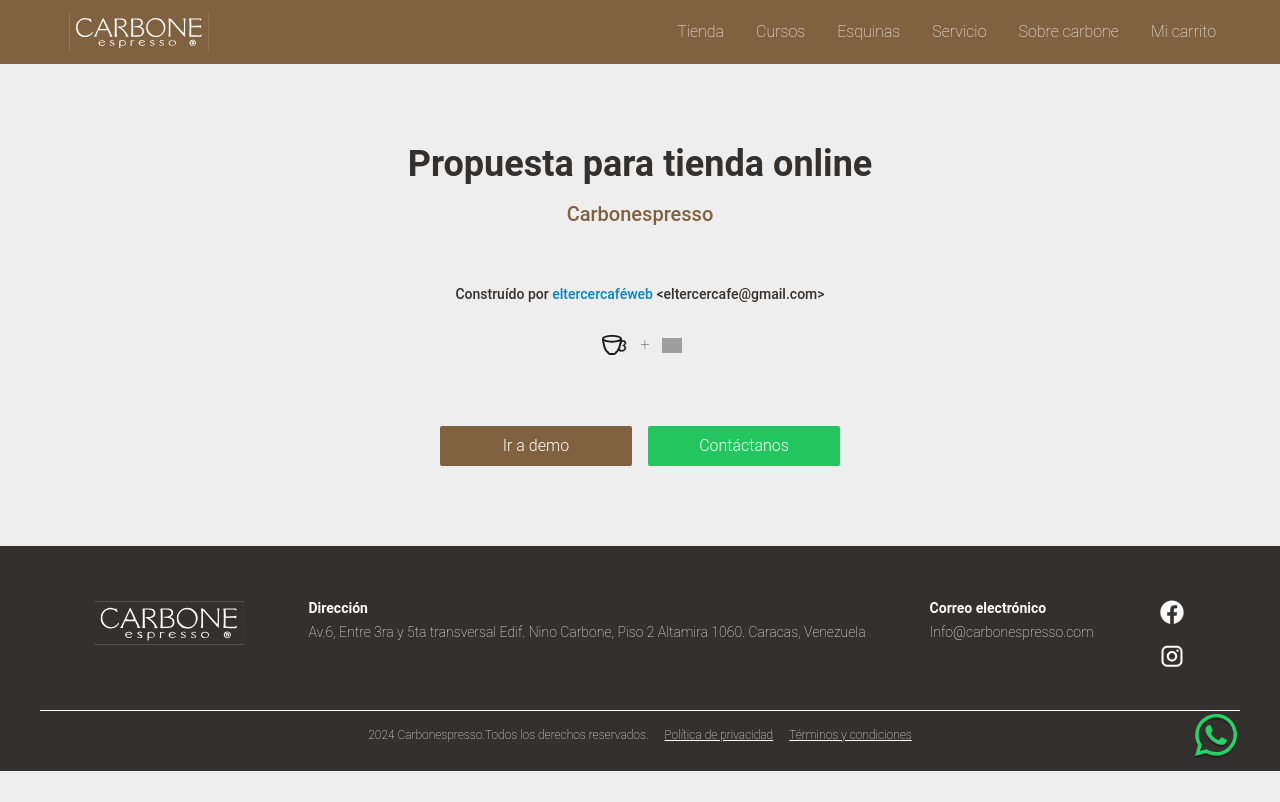
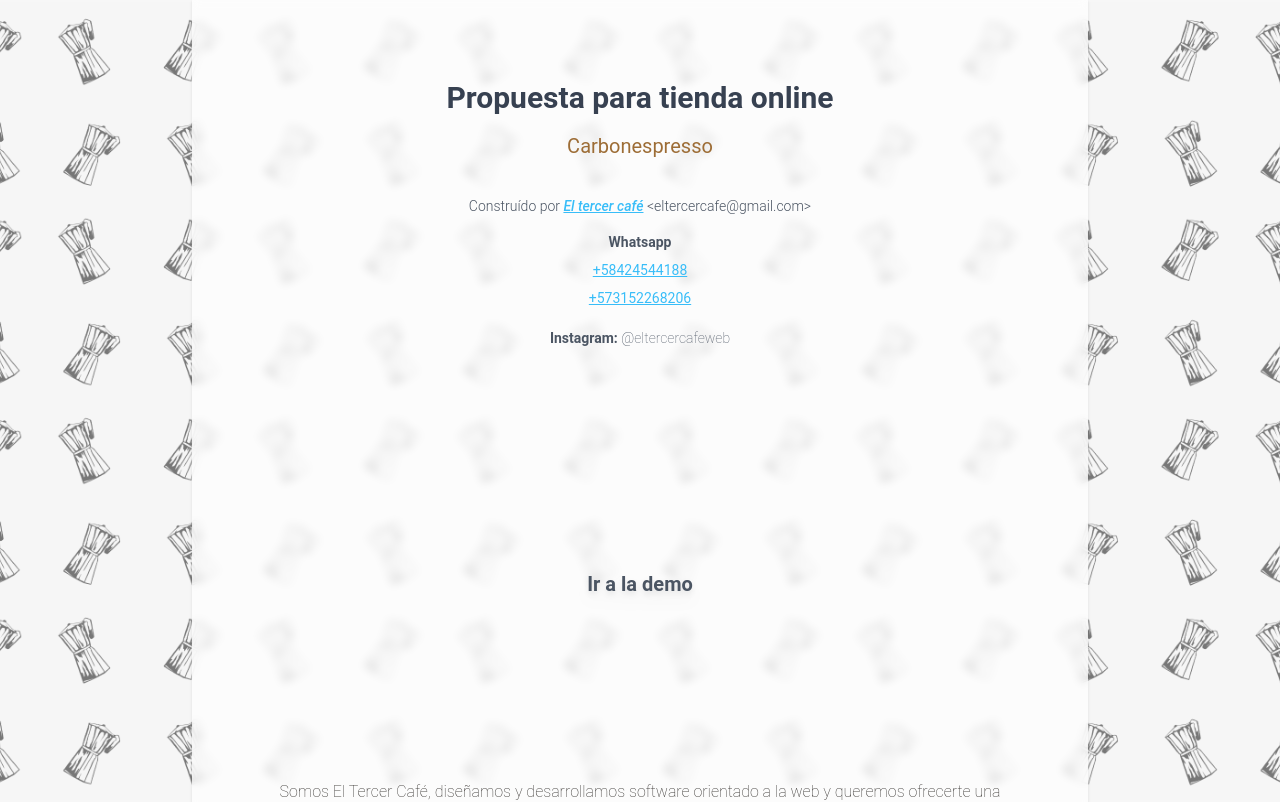
Before and after one commit to binacofi/carbonespresso, a Next.js app: page / in a window 1280 px wide. Shown: the top 802 px of the page. Built offline with nearby package versions, Linux system fonts and the light colour scheme; grey boxes are pictures that could not be loaded.

Commit message:
Refactoring: Home page finished for propose

```diff
--- a/src/app/components/product-card.tsx
+++ b/src/app/components/product-card.tsx
@@ -10,7 +10,7 @@
     return(
       <div className="w-full hover:max-w-80 hover:shadow-lg transition-all duration-200 sm:max-w-72 bg-white rounded-sm shadow border p-5 flex flex-col gap-4">
         <img src={product.imageUrl} className="max-w-54"></img>
-        <span className="font-medium block">{product.name}</span>
+        <span className="font-medium text-sm block">{product.name}</span>
       </div>
     )
 }
--- a/src/app/globals.css
+++ b/src/app/globals.css
@@ -7,6 +7,22 @@
   font-family: "Roboto", sans-serif;
   font-weight: 100;
   font-style: normal;
+}
+
+
+#home {
+  background-image: url("/pattern.png");
+  background-position: center;
+  background-size: cover;
+  background-repeat: no-repeat;
+  background-attachment: fixed;
+}
+
+#demo-view {
+  background-image: linear-gradient(to right bottom, rgba(254,254,254,0.1),rgba(238, 238, 238,0.)), url("/ss.png");
+  background-position: center;
+  background-size: cover;
+  background-repeat: no-repeat;
 }
 /*  */
 /* #home { */
--- a/src/app/layout.tsx
+++ b/src/app/layout.tsx
@@ -1,8 +1,5 @@
 import type { Metadata } from "next";
 import "./globals.css";
-import Navbar from "./components/navbar";
-import Footer from "./components/footer";
-import WhatsappButton from "./components/whatsapp";
 
 export const metadata: Metadata = {
   title: "Carbonespresso",
@@ -17,10 +14,7 @@
   return (
     <html lang="es">
       <body className="bg-ngray">
-      <Navbar/>
         {children}
-      <WhatsappButton/>
-      <Footer/>
       </body>
     </html>
   );
--- a/src/app/page.tsx
+++ b/src/app/page.tsx
@@ -2,26 +2,29 @@
 
 export default function Home() {
   return (
-  <main id="home">
-    <div id="home-banner" className="flex flex-col justify-center text-center py-20 px-5 w-full text-footer gap-4">
-    <h1 className="text-4xl font-bold text-footer">Propuesta para tienda online</h1>
-    <h2 className="text-xl font-medium text-navbar">Carbonespresso</h2>
-    <span className="mt-10 block font-medium text-sm">Construído por <a className="font-medium hover:underline text-sky-600 hover:cursor-pointer">eltercercaféweb</a>{` <eltercercafe@gmail.com>`}</span>
-    <div className="flex w-full justify-center items-center gap-3">
-    <svg width="30" height="50" viewBox="0 0 800 612" fill="none" xmlns="http://www.w3.org/2000/svg">
-    <path d="M346.687 243.648C218.246 243.648 80 211.797 80 141.812C80 71.8269 218.246 40 346.687 40C475.128 40 613.373 71.8515 613.373 141.812C613.373 211.772 475.03 243.648 346.687 243.648ZM346.687 89.2678C204.032 89.2678 129.268 128.312 129.268 141.812C129.268 155.311 204.032 194.381 346.687 194.381C489.342 194.381 564.105 155.336 564.105 141.812C564.105 128.288 489.366 89.2678 346.687 89.2678Z" fill="#191919"/>
-    <path d="M346.687 571.746C230.465 571.746 217.926 525.878 217.926 506.147L267.193 505.53C268.795 508.979 287.517 522.479 346.687 522.479C407.238 522.479 424.974 508.314 426.723 502.771L473.675 517.7C462.294 553.591 419.579 571.746 346.687 571.746Z" fill="#191919"/>
-    <path d="M450.248 527.751C444.726 527.758 439.363 525.908 435.018 522.501C430.673 519.093 427.598 514.325 426.288 508.961C424.978 503.597 425.509 497.948 427.795 492.921C430.08 487.895 433.988 483.782 438.892 481.242C523.287 437.616 555.607 230.248 560.928 154.006C561.445 147.534 564.496 141.529 569.417 137.295C574.338 133.061 580.732 130.94 587.208 131.395C593.684 131.849 599.719 134.842 604.001 139.722C608.282 144.601 610.464 150.974 610.073 157.455C607.929 188.345 585.439 460.969 461.53 525.017C458.043 526.82 454.173 527.757 450.248 527.751Z" fill="#191919"/>
-    <path d="M243.151 527.751C239.225 527.757 235.356 526.82 231.868 525.017C108.034 460.969 85.4938 188.345 83.3261 157.455C82.9343 150.974 85.1165 144.601 89.3981 139.722C93.6797 134.842 99.7142 131.849 106.19 131.395C112.666 130.94 119.06 133.061 123.982 137.295C128.903 141.529 131.953 147.534 132.471 154.006C137.841 230.371 170.259 437.69 254.507 481.242C259.41 483.782 263.318 487.895 265.604 492.921C267.889 497.948 268.42 503.597 267.11 508.961C265.8 514.325 262.726 519.093 258.381 522.501C254.036 525.908 248.673 527.758 243.151 527.751Z" fill="#191919"/>
-    <path d="M581.516 263.103L574.083 253.925C578.962 215.609 600.331 183.042 644.339 183.042C673.301 183.042 698.569 197.391 711.276 218.437C717.878 229.371 721.09 242.112 719.668 255.588C717.242 278.582 695.121 307.633 674.259 320.408C700.535 335.006 716.401 361.644 713.204 391.938C708.352 437.926 662.116 474.783 610.23 474.783C559.169 474.783 507.554 458.983 510.141 414.828L524.611 388.768C523.565 418.326 578.468 449.243 612.925 449.243C648.631 449.243 680.004 423.329 683.315 391.949C686.626 360.57 662.011 320.028 626.305 320.028L626.258 319.89C654.485 319.89 687.575 280.416 690.193 255.6C692.812 230.784 672.507 210.709 644.28 210.709C616.052 210.709 581.771 237.283 578.779 261.737L581.516 263.103Z" fill="#191919" stroke="#191919" stroke-width="17.528" stroke-linecap="square" stroke-linejoin="round"/>
-    </svg>
-    +
-    <img src="https://carbonespresso.com/wp-content/uploads/2022/03/CarbonespresoGreka.png.webp" width="20" height="30" />
-    </div>
-    <div className="mt-10 flex flex-col gap-4 md:flex-row items-center justify-center text-white">
-      <Link className="bg-navbar hover:bg-button p-2 rounded-sm w-full font-light max-w-48 hover:shadow-lg transition-all duartion-100" href="/shop">Ir a demo</Link>
-      <a className="bg-green-500 hover:bg-whatsapp p-2 rounded-sm w-full font-light max-w-48 hover:shadow-lg transition-all duartion-100" href="#">Contáctanos</a>
-    </div>
+  <main id="home" className="w-full flex justify-center">
+    <div className="flex flex-col justify-center text-center py-20 px-10 sm:px-20 w-full bg-white/80 backdrop-blur-sm max-w-4xl text-footer gap-4 shadow">
+      <h1 className="text-3xl font-bold text-gray-700">Propuesta para tienda online</h1>
+      <h2 className="text-xl font-normal text-button">Carbonespresso</h2>
+      <p className="mt-5 text-gray-600 font-light text-sm">Construído por <a href="#" className="text-sky-400 underline font-medium italic">El tercer café</a>{` <eltercercafe@gmail.com>`}</p>
+      <div className="flex flex-col gap-2 text-sm text-gray-600">
+        <span className="font-bold">Whatsapp</span>
+        <span><a className="underline text-sky-400 font-normal" href="https://wa.me/58424544188" target="_blank">+58424544188</a></span>
+        <span><a className="underline text-sky-400 font-normal" href="https://wa.me/573152268206" target="_blank">+573152268206</a></span>
+        <p className="mt-3"><span className="font-bold">Instagram: </span>@eltercercafeweb</p>
+      </div>
+      <Link href="/shop" className="w-full flex justify-center mt-10">
+        <div className="w-full flex h-80 hover:shadow-lg transition-all duration-200 rounded mt-5 items-center justify-center" id="demo-view">
+          <span className="text-gray-600 text-xl font-bold drop-shadow-lg">Ir a la demo</span>
+        </div>
+      </Link>
+      <div className="mt-5">
+        <p>Somos El Tercer Café, diseñamos y desarrollamos software orientado a la web y queremos ofrecerte una nueva tienda virtual. Hemos visto el potencial de su marca y hemos preparado esta demo. </p>
+        <p className="mt-5">Anímate a ser uno de nuestros primeros clientes ¡Tenemos un precio especial para tí!</p>
+      </div>
+      <div className="mt-10 flex flex-col gap-4 md:flex-row items-center justify-center text-white">
+        <a className="hidden bg-green-500 hover:bg-whatsapp p-2 rounded-sm w-full font-normal text-sm max-w-48 hover:shadow-lg transition-all duartion-100" href="" target="_blank">Contáctanos</a>
+      </div>
     </div>
   </main>
   );
--- a/src/app/pipes.tsx
+++ b/src/app/pipes.tsx
@@ -1,4 +1,4 @@
-interface Product {
+export default interface Product {
   id: string;
   name: string;
   description: string;
@@ -13,40 +13,3 @@
   selectedPresentation: string;
   discount: number[]
 }
-
-interface Car {
-  totalPrice: number;
-  rawPrice: number;
-  totalDiscount: number;
-  products: CarProduct[];
-}
-
-interface CarProduct {
-  id: string;
-  name: string;
-  price: number;
-  totalPrice: number;
-  discountPrice: number;
-  inCar: number;
-  selectedPresentation: string;
-}
-
-export const productToCar = (product: Product): CarProduct => {
-  let newProduct: CarProduct = {
-    id: product.id,
-    name: product.name,
-    price: product.price,
-    totalPrice: product.totalPrice,
-    discountPrice: product.discountPrice,
-    inCar: product.inCar,
-    selectedPresentation: product.selectedPresentation,
-  }
-
-  return newProduct
-}
-
-export type {
-  Product,
-  Car,
-  CarProduct
-}
--- a/src/app/shop/[id]/page.tsx
+++ b/src/app/shop/[id]/page.tsx
@@ -4,6 +4,9 @@
 import { Products } from "../../global"
 import { useEffect, useState } from "react"
 import {useParams} from "next/navigation"
+import Navbar from "@/app/components/navbar"
+import Footer from "@/app/components/footer"
+import WhatsappButton from "@/app/components/whatsapp"
 
 export default function Product() {
 
@@ -61,6 +64,7 @@
 
   return(
     <>
+    <Navbar/>
     <div className="p-10">
       <h2 className="text-footer text-2xl sm:text-3xl font-bold">{product.name}</h2>
       <div className="w-full flex flex-col md:flex-row mt-10">
@@ -95,6 +99,8 @@
     </div>
 
     </div>
+    <WhatsappButton/>
+    <Footer/>
         </>
   )
 }
--- a/src/app/shop/page.tsx
+++ b/src/app/shop/page.tsx
@@ -3,11 +3,15 @@
 import type { Product } from "../pipes"
 import Link from "next/link"
 import ProductCard from "../components/product-card"
+import Navbar from "../components/navbar"
+import Footer from "../components/footer"
+import WhatsappButton from "../components/whatsapp"
 
 export default function Shop() {
 
   return(
   <>
+    <Navbar/>
     <div className="w-full flex flex-col p-10">
       <h2 className="text-3xl w-full text-center font-bold sm:ml-10 text-center sm:text-left text-footer">Nuestros productos</h2>
       <div className="flex sm:flex-row flex-col gap-14 justify-center items-center align-center mt-16">
@@ -17,6 +21,8 @@
       })}
       </div>
     </div>
+    <WhatsappButton/>
+    <Footer/>
   </>
   )
 }
```
Also changed, not shown: public/pattern.png (added), public/ss.png (added).
